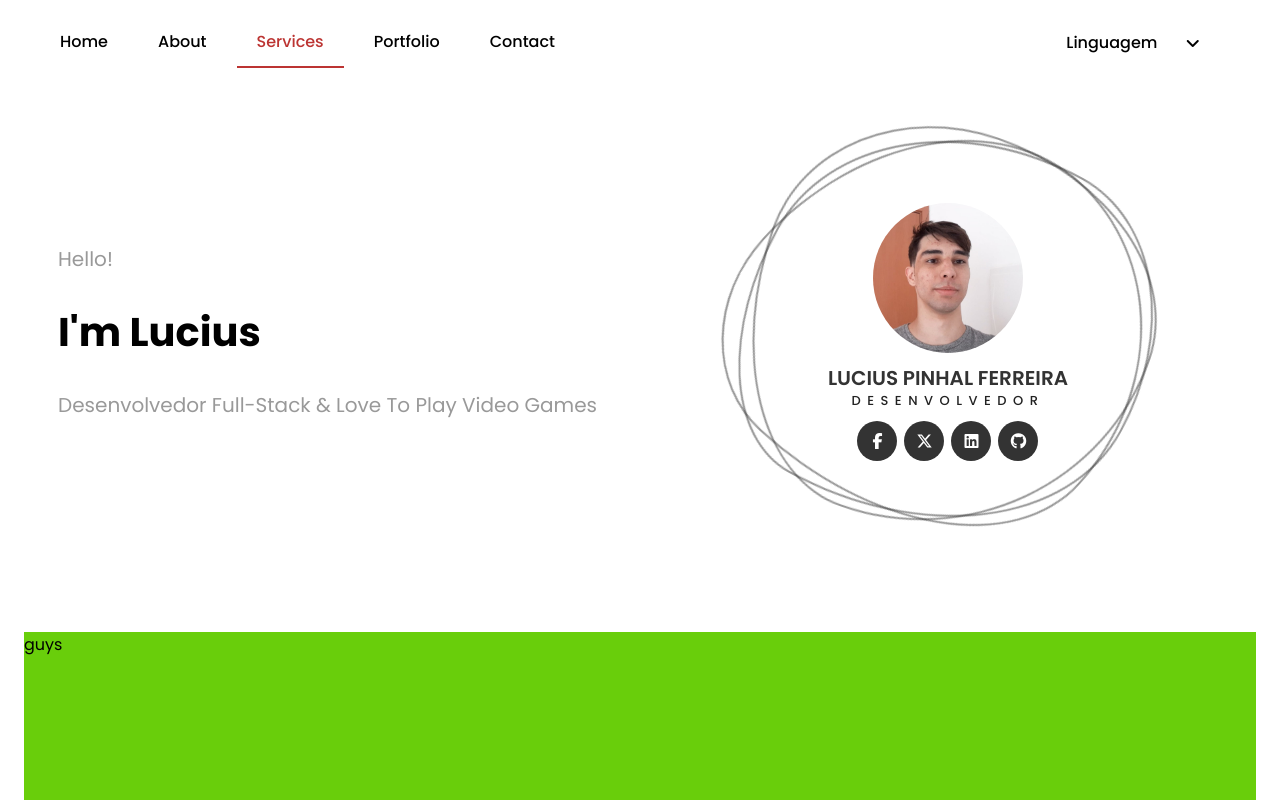
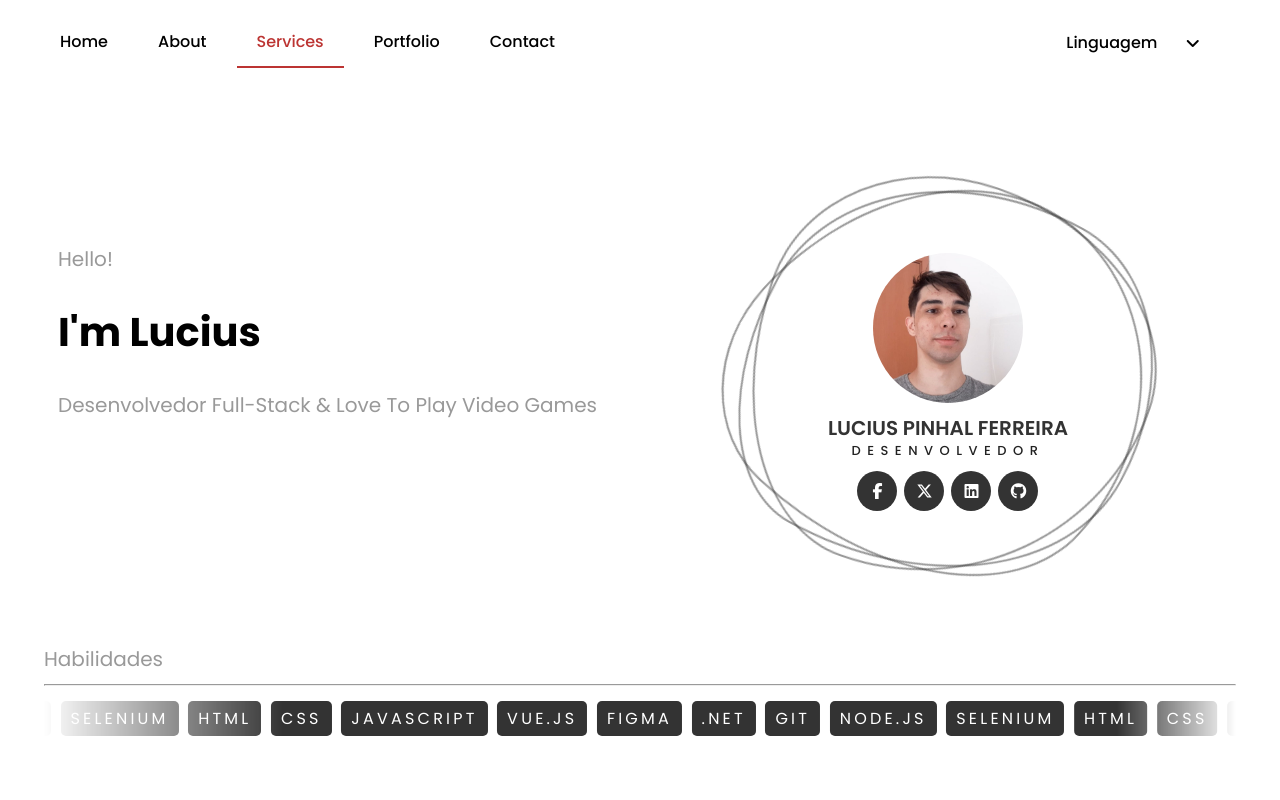
Before and after one commit to LuciusPinhal/portfolio, a Vue app: page / in a window 1280 px wide. Shown: the top 800 px of the page. Built offline with nearby package versions, Linux system fonts and the light colour scheme.

Commit message:
:sparkles: add Scrolling ANimation in Home

```diff
--- a/src/components/template/AvatarImg.vue
+++ b/src/components/template/AvatarImg.vue
@@ -66,6 +66,8 @@ export default {
     display: flex;
     justify-content: center;
     align-items: center;
+    margin-top: 50px;
+
 }
 .square{
     position: relative;
--- /dev/null
+++ b/src/components/template/ScrollingAnimation.vue
@@ -0,0 +1,156 @@
+<template>
+    <div class="container">
+        <p>Habilidades</p>
+        <hr class="line">
+        <div class="scroll" style="--t:30s">
+            <div>
+                <span>HTML</span>
+                <span>CSS</span>
+                <span>JavaScript</span>
+                <span>Git</span>
+                <span>Vue.js</span>
+                <span>Figma</span>
+                <span>.Net</span>
+                <span>Node.js</span>
+                <span>Selenium</span>
+
+                <span>HTML</span>
+                <span>CSS</span>
+                <span>JavaScript</span>
+                <span>Git</span>
+                <span>Vue.js</span>
+                <span>Figma</span>
+                <span>.Net</span>
+                <span>Node.js</span>
+                <span>Selenium</span>
+            </div>
+            <div>
+                <span>HTML</span>
+                <span>CSS</span>
+                <span>JavaScript</span>
+                <span>Vue.js</span>
+                <span>Figma</span>
+                <span>.Net</span>
+                <span>Git</span>
+                <span>Node.js</span>
+                <span>Selenium</span>
+
+                <span>HTML</span>
+                <span>CSS</span>
+                <span>JavaScript</span>
+                <span>Vue.js</span>
+                <span>Figma</span>
+                <span>.Net</span>
+                <span>Git</span>
+                <span>Node.js</span>
+                <span>Selenium</span>
+            </div>
+        </div>
+    </div>
+</template>
+
+<script>
+
+
+export default {
+    data() {
+        return {
+
+        };
+    },
+    components: {
+
+    },
+    computed: {
+
+
+    },
+    methods: {
+
+
+    },
+    mounted() {
+
+
+    },
+    created() {
+
+    },
+};
+</script>
+
+<style scoped>
+p{
+    color: #999999;
+    font-size: 20px;
+    padding-bottom: 10px;
+
+}
+
+.line {
+    width: 100%;
+    margin-bottom: 10px;
+}
+.container{
+    width: 100%;
+    height: 100%;
+    display: flex;
+    justify-content: flex-start;
+    align-items: start;
+    flex-direction: column;
+    padding: 12px 20px;
+
+
+}
+.scroll{
+    position: relative;
+    display: flex;
+    width: 100%;
+    overflow: hidden;
+    -webkit-mask-image: linear-gradient(90deg, transparent, #fff 20%, #fff 90%, transparent);
+}
+.scroll div{
+    white-space: nowrap;
+    animation: Scrolling var(--t) linear infinite;
+    animation-delay: calc(var(--t) * -1);
+}
+.scroll div:nth-child(2) {
+    animation: Scrolling2 var(--t) linear infinite;
+    animation-delay: calc(var(--t) / -2);
+}
+
+@keyframes Scrolling {
+    0%{
+        transform: translateX(100%);
+    }
+    100% {
+        transform: translateX(-100%);
+    }
+}
+
+@keyframes Scrolling2 {
+    0% {
+        transform: translateX(0%);
+    }
+
+    100% {
+        transform: translateX(-200%);
+    }
+}
+
+.scroll div span{
+    display: inline-flex;
+    margin: 0.3rem;
+    letter-spacing: 0.2em;
+    text-transform: uppercase;
+    background: #333;
+    color: #fff;
+    padding: 5px 10px;
+    border-radius: 5px;
+    transition: 0.5s;
+}
+.scroll div span:hover {
+    background: #4caf50;
+}
+
+</style>
--- a/src/components/template/TextAnimetion.vue
+++ b/src/components/template/TextAnimetion.vue
@@ -44,7 +44,7 @@ export default {
     justify-content: center;
     align-items: flex-start;
     flex-direction: column;
-    padding: 12px 20px;
+    padding: 0px 20px;
 
 }
 p{
--- a/src/components/template/src/P_Home.vue
+++ b/src/components/template/src/P_Home.vue
@@ -2,14 +2,16 @@
 	<div class="parent">
 	<div class="div1"><TextAnimetion/></div>
 	<div class="div2"><avatarVue/></div>
-	<div class="div3"> guys</div>
+	<div class="div3"> <ScrollingAnimation/></div>
 	</div>
 </template>
 
 <script>
 
 import avatarVue from '../AvatarImg.vue';
+import ScrollingAnimation from '../ScrollingAnimation.vue';
 import TextAnimetion from '../TextAnimetion.vue';
+
 
 
 export default {
@@ -20,7 +22,8 @@ export default {
 	},
 	components: {
 		avatarVue,
-		TextAnimetion
+		TextAnimetion,
+		ScrollingAnimation
 	},
 	computed: {
 
@@ -53,5 +56,5 @@ export default {
 
 .div1 { grid-area: 1 / 1 / 4 / 3; }
 .div2 { grid-area: 1 / 3 / 4 / 5; }
-.div3 { grid-area: 4 / 1 / 5 / 5; background: rgb(105, 206, 11);}
+.div3 { grid-area: 4 / 1 / 5 / 5; }
 </style>
```
